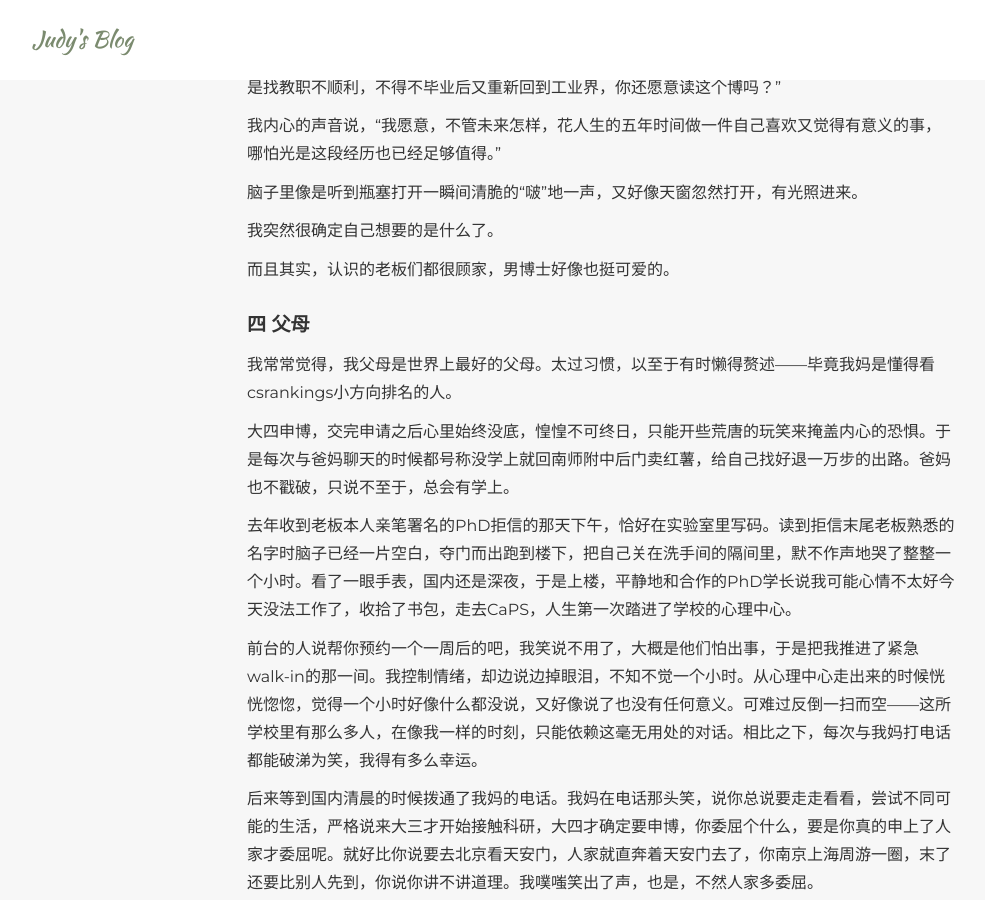
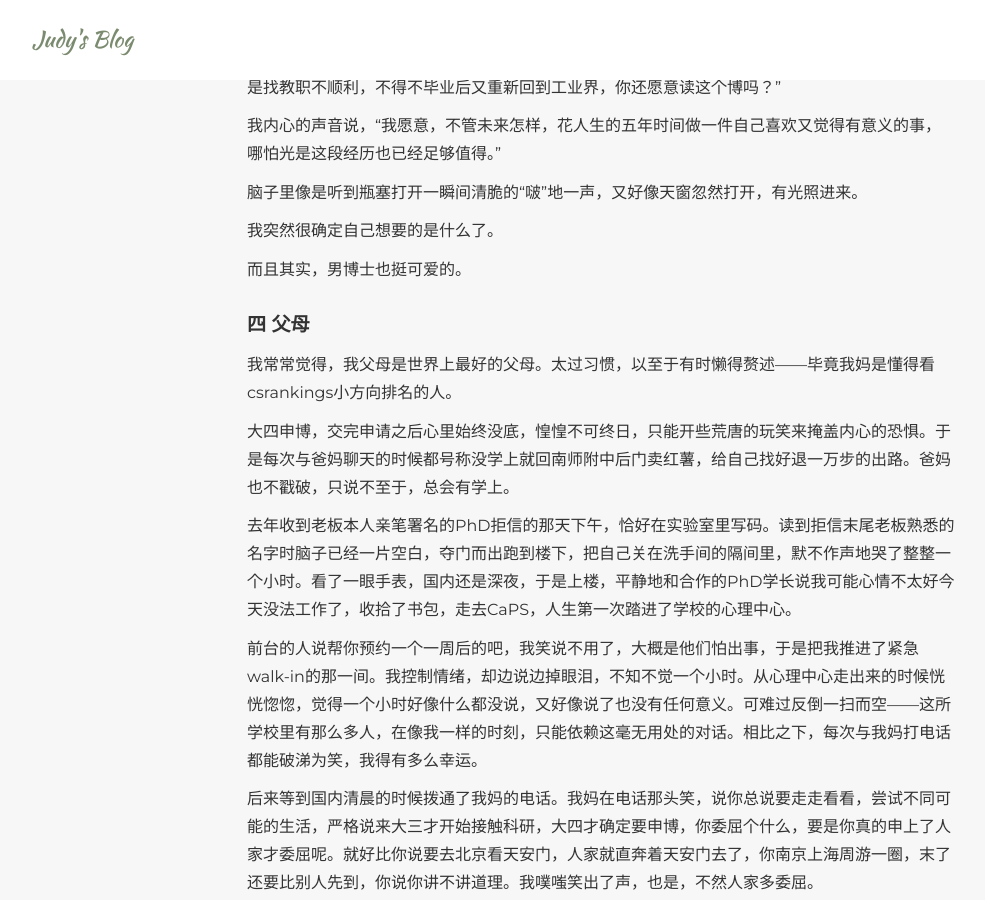
Before and after one commit to judykong97/judykong97.github.io, a Jekyll site: the page built from _posts/blog/2020-03-14-lu.markdown, in a window 1280 px wide and 900 px high, scrolled down 4027 px. Shown: the whole window, without its empty margins (38-1023 px from the left). Built offline with Jekyll 4.4.1, drawn with Linux system fonts in a browser that asks for light colours; some web fonts are replaced.

Commit message:
Updated post

```diff
--- a/_posts/blog/2020-03-14-lu.markdown
+++ b/_posts/blog/2020-03-14-lu.markdown
@@ -106,7 +106,7 @@ written: Mar 14, 2020
 
 我突然很确定自己想要的是什么了。
 
-而且其实，认识的老板们都很顾家，男博士好像也挺可爱的。
+而且其实，男博士也挺可爱的。
 
 <div style="padding-bottom: 10px;"></div>
 
```
